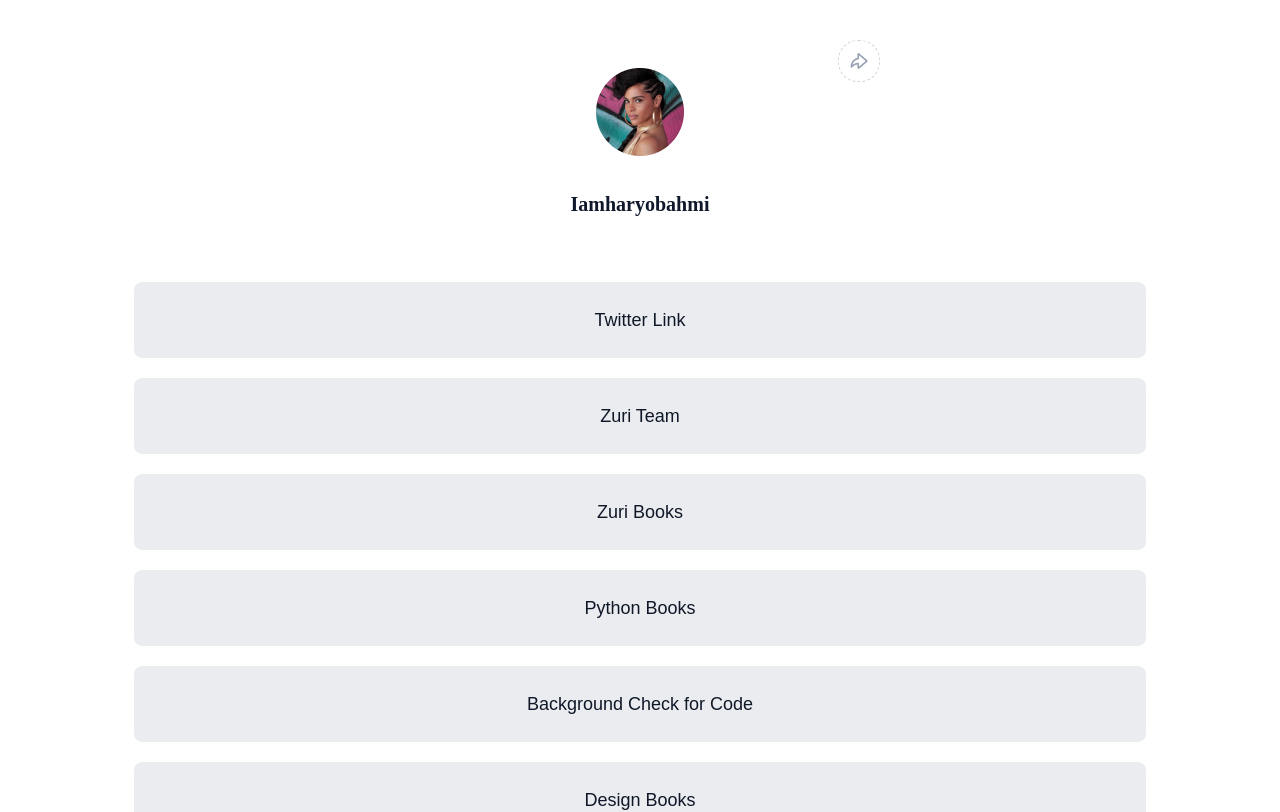
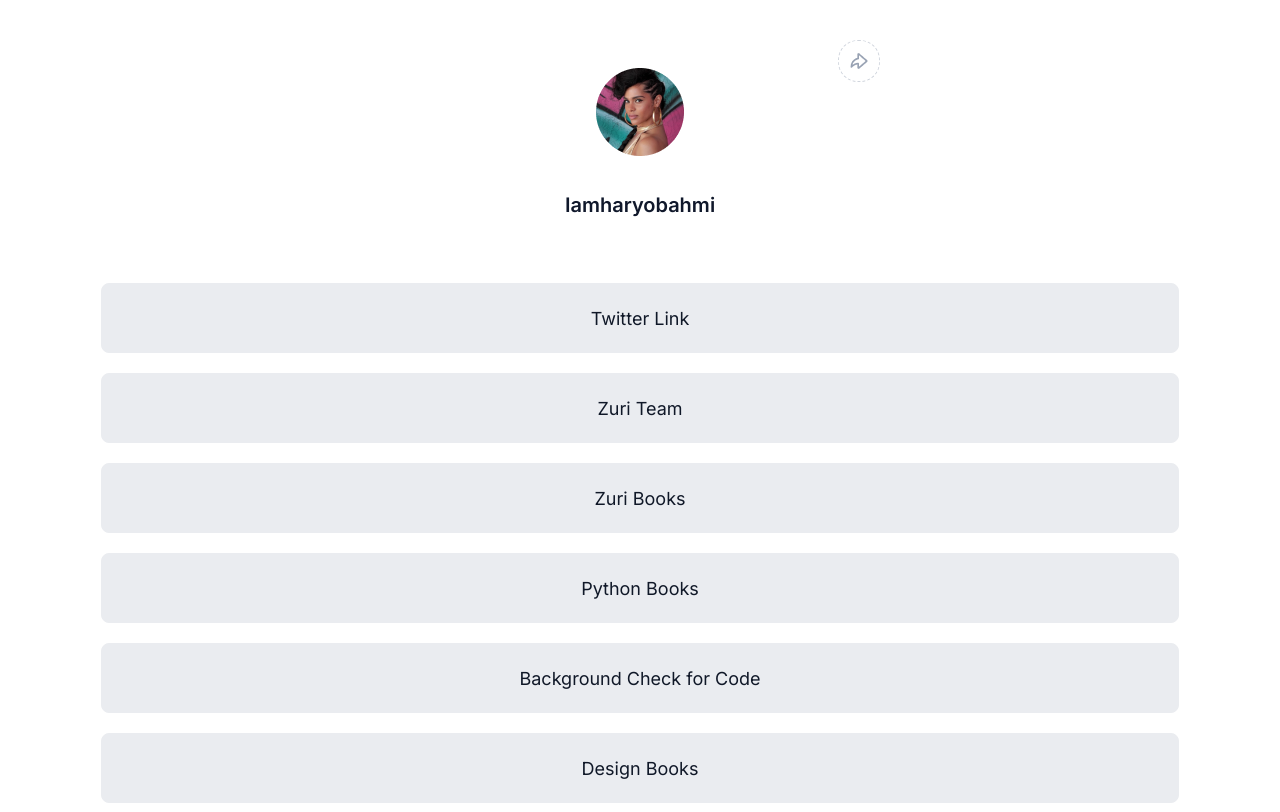
Before and after one commit to Liberty-slug/stage-1-task, a React (Create React App) app: page / in a window 1280 px wide. Shown: the top 812 px of the page. Built offline with nearby package versions, Linux system fonts and the light colour scheme.

Commit message:
Adjustment in css

```diff
--- a/src/App.css
+++ b/src/App.css
@@ -1,3 +1,8 @@
+@import url('https://fonts.googleapis.com/css2?family=Inter:wght@400;500;600&display=swap');
+
+body{
+  font-family: 'Inter', sans-serif;
+}
 .linktree{
   background-color: #fff;
   padding: 0;
@@ -49,7 +54,7 @@
   width: 80%;
   padding-inline: 50px;
 }
-.link-section button{
+.link-section a{
   display: flex;
   flex-direction: row;
   justify-content: center;
@@ -58,14 +63,17 @@
   gap: 8px;
   background: #eaecf0;
   width: 100%;
-  height: 76px;
+  height: 20px;
   border: 1px solid #eaecf0;
-  border-radius: 8px;margin-bottom: 20px;
-}
-.link-section button a{
+  border-radius: 8px;
+  margin-bottom: 20px;
   font-size: 18px;
   color: #101828;
   text-decoration: none;
+}
+.link-section a:hover{
+  background: #b6b9bd;
+  border: 1px solid #b6b9bd;
 }
 .social-section{
   margin-top: 30px;
--- a/src/App.js
+++ b/src/App.js
@@ -30,12 +30,12 @@ function App() {
 
           {/* Link section Start */}
          <div className="link-section">
-            <button><a href="https://twitter.com/iamharyobahmi" rel="Twitter link">Twitter Link</a></button>
-            <button><a href="https://training.zuri.team/" id="btn__zuri">Zuri Team</a></button>
-            <button><a href="http://books.zuri.team" id="books">Zuri Books</a></button>
-            <button><a href="https://books.zuri.team/python-for-beginners?ref_id=LibertyTech" id="book__python">Python Books</a></button>
-            <button><a href="https://background.zuri.team" id="pitch">Background Check for Code</a></button>
-            <button><a href="https://books.zuri.team/design-rules" id="book__design">Design Books</a></button>
+            <a href="https://twitter.com/iamharyobahmi" rel="Twitter link">Twitter Link</a>
+            <a href="https://training.zuri.team/" id="btn__zuri">Zuri Team</a>
+            <a href="http://books.zuri.team" id="books" title="This is where you find books about design and coding">Zuri Books</a>
+            <a href="https://books.zuri.team/python-for-beginners?ref_id=LibertyTech" id="book__python" title='Buy my Python book for beginners'>Python Books</a>
+            <a href="https://background.zuri.team" id="pitch">Background Check for Code</a>
+            <a href="https://books.zuri.team/design-rules" id="book__design">Design Books</a>
          </div>
          {/* Link section ends */}
 
```
